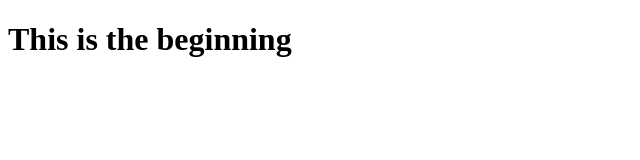
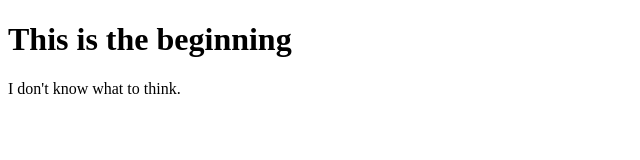
Before and after one commit to tults/CU_demo, a plain HTML site: page index.html in a window 1280 px wide. Shown: the whole page, without its empty margins (0-640 px from the left). Drawn offline with Linux system fonts and the light colour scheme.

Commit message:
added p element

```diff
--- a/index.html
+++ b/index.html
@@ -2,5 +2,6 @@
 <html>
 	<body>
 		<h1>This is the beginning</h1>
+		<p>I don't know what to think.</p>
 	</body>
 </html>
```
